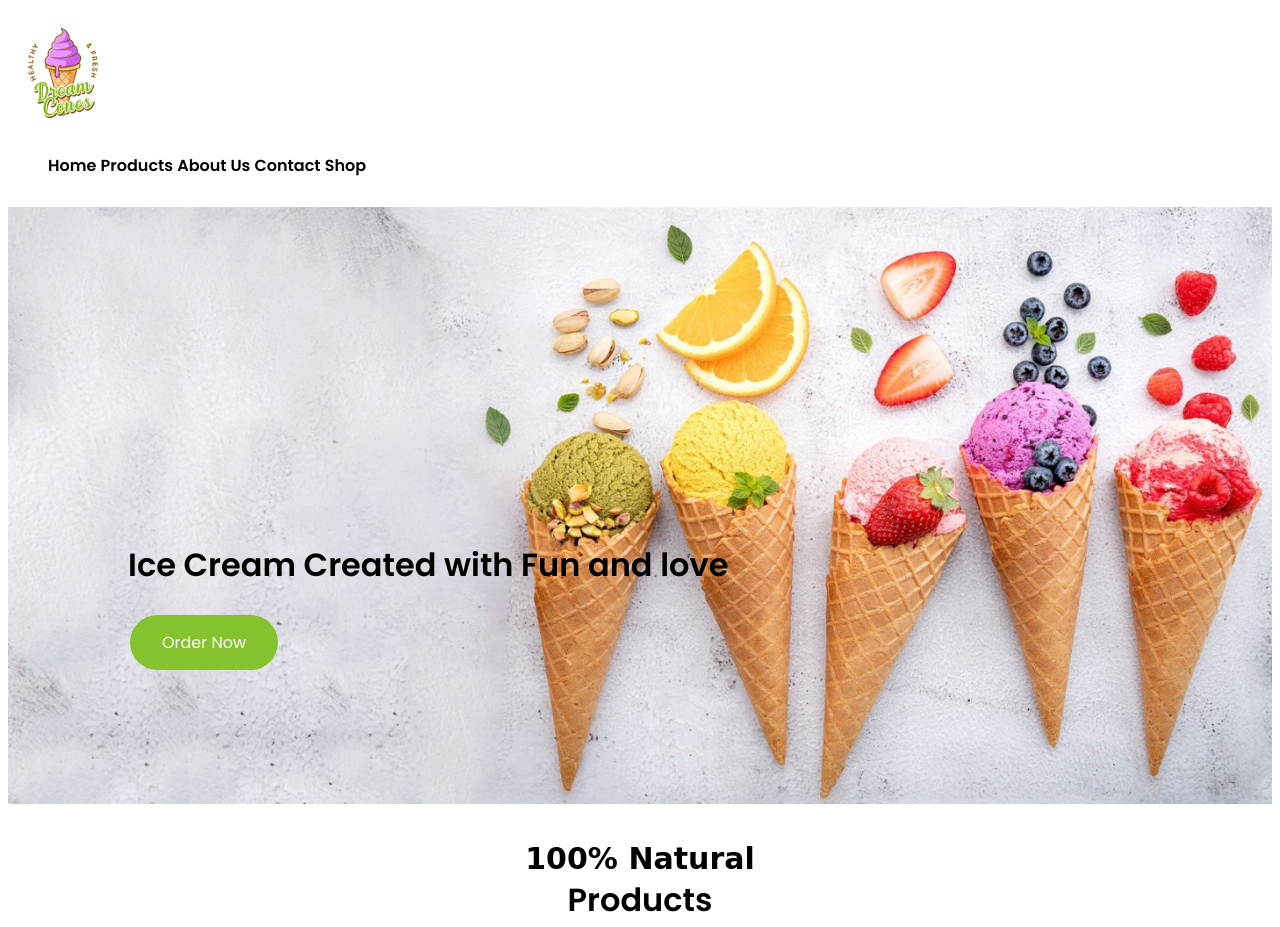
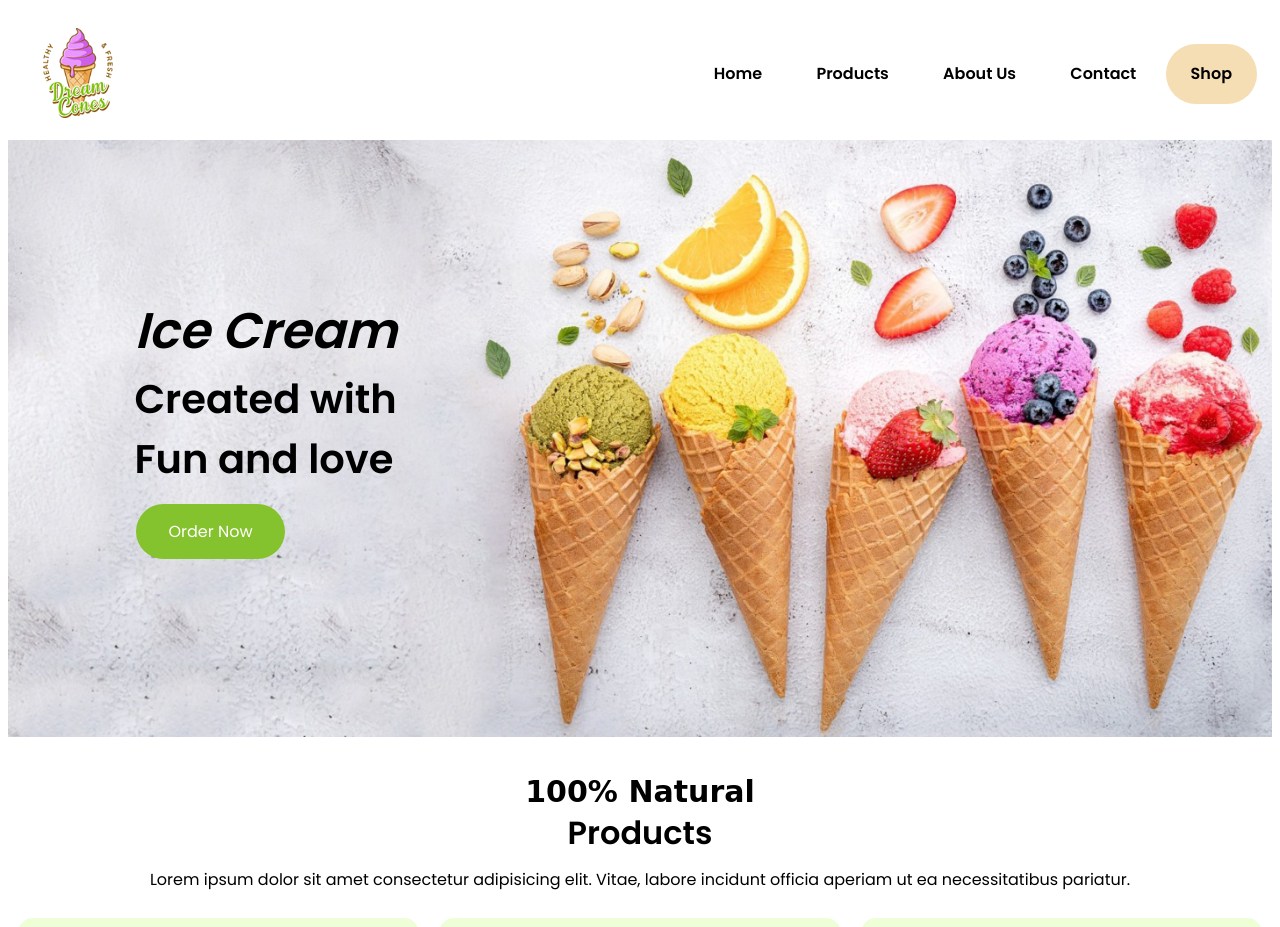
Before and after one commit to pera0043/mtm6201-midterm, a plain HTML site: page index.html in a window 1280 px wide. Shown: the top 927 px of the page. Drawn offline with Linux system fonts and the light colour scheme; a web font is replaced by a local one.

Commit message:
Adds styles for desktop view

```diff
--- a/css/styles.css
+++ b/css/styles.css
@@ -47,19 +47,41 @@ nav ul {
     color: black;
     font-weight: 600;
 }
+.header-section {
+    position: relative;
+    text-align: left;
+}
 
 /* Aligning header text to the image */
 .overlay {
     position: absolute;
-    top: 65%;
-    left: 10%;
+    top: 8%;
+    left: 8%;
     /* transform: translate(-50%, -50%); */
-  }
+}
 
-  img {
+img {
     max-width: 100%;
     /* height: auto; */
-  }
+}
+
+.overlay h1{
+    margin-bottom: 0;
+    font-size: 40px;
+    font-style: italic;
+}
+
+.overlay h2{
+    margin-top: 0;
+    margin-bottom: 0;
+    font-size: 30px;
+}
+
+.overlay h4{
+    margin-top: 0px;
+    font-size: 30px;
+    margin-bottom: 0;
+}
 
 .order-button {
     background-color: #84C32D;
@@ -69,7 +91,7 @@ nav ul {
     text-decoration: none;
     display: inline-block;
     font-size: 16px;
-    margin: 4px 2px;
+    margin: 15px 2px;
     cursor: pointer;
     border-radius: 50px;
 }
@@ -94,7 +116,7 @@ nav ul {
 p {
     text-align: center;
     margin-top: 10px;
-    padding-bottom: 30px;
+    /* padding-bottom: 30px; */
 }
 
 .icecream {
@@ -256,20 +278,26 @@ p {
     padding: 0;
 }
 
+hr.solid {
+    border-top: 1px solid #bbb;
+  }
+
 footer {
     background-color: #FCF4FF;
     padding-top: 30px;
+    text-align: center;
+    padding-bottom: 20px;
 }
 
 footer p {
     text-align: center;
-    padding-left: 30px;
+    padding-top: 30px;
+
 }
 
 .fa {
-    padding: 20px;
-    font-size: 30px;
-    /* width: 30px; */
+    padding: 10px;
+    font-size: 15px;
     text-align: center;
     text-decoration: none;
     margin: 5px 2px;
@@ -283,7 +311,7 @@ footer p {
   .fa-facebook {
     background: #3B5998;
     color: white;
-    width: 70px;
+    width: 35px;
   }
 
   .fa-twitter {
@@ -294,17 +322,14 @@ footer p {
   .fa-youtube {
     background: #bb0000;
     color: white;
-    width: 70px;
+    width: 35px;
   }
 
   .fa-instagram {
     background: #125688;
     color: white;
-    width: 70px;
+    width: 35px;
   }
-
-
-
 
 
 
@@ -312,13 +337,79 @@ footer p {
 /* Desktop view css starts here. Adding media querie to add styles for minimum width of 760px and over */
 @media screen and (min-width:760px) {
 
-    /* body {
-        display: grid;
-        grid-template-rows: ;
-    } */
-
-    nav li {
-        display: inline-block;
+    .navigation {
+        display: flex;
+        align-items: center;
+        justify-content: space-between;
+        /* padding-right: 10%; */
+        margin-left: 15px;
+        margin-right: 15px;
     }
 
+    .logo-img {
+        margin-bottom: 15px;
+    }
+
+    .navigation ul li {
+        display: inline-block;
+        padding: 5px 25px;
+    }
+
+    .atags li:nth-child(5) {
+        background-color: wheat;
+        border-radius: 30px;
+    }
+
+    .atags li:nth-child(5):hover {
+        color: #3B5998;
+    }
+
+    .overlay {
+        position: absolute;
+        top: 20%;
+        left: 10%;
+        /* transform: translate(-50%, -50%); */
+    }
+
+    .overlay h1 {
+        font-size: 50px;
+    }
+
+    .overlay h2 {
+        font-size: 40px;
+    }
+
+    .overlay h4 {
+        font-size: 40px;
+    }
+
+    .grid {
+        display: grid;
+        grid-template-columns: 1fr 1fr 1fr;
+    }
+
+    .products-header {
+        grid-column-start: 1;
+        grid-column-end: 7;
+    }
+
+    .icecream {
+        grid-column-start: 1;
+        grid-column-end: 2;
+    }
+
+    .sundae {
+        grid-column-start: 2;
+        grid-column-end: 3;
+    }
+
+    .milkshake {
+        grid-column-start: 3;
+        grid-column-end: 4;
+    }
+
+
+
+
+
 }
--- a/index.html
+++ b/index.html
@@ -22,7 +22,7 @@
             <div>
                 <img src="images/logo-98.png" alt="logo" class="logo-img">
             </div>
-            <ul>
+            <ul class="atags">
                 <li><a href="#">Home</a></li>
                 <li><a href="#">Products</a></li>
                 <li><a href="#">About Us</a></li>
@@ -30,7 +30,7 @@
                 <li><a href="#">Shop</a></li>
             </ul>
            </nav>
-
+    <div class="header-section">
            <img
            srcset="images/header-760.jpg 760w,
                    images/header-1440.jpg 1440w"
@@ -40,19 +40,24 @@
            alt="image of ice cream cones">
 
            <div class="overlay">
-            <h1>Ice Cream Created with Fun and love</h1>
+            <h1>Ice Cream </h1>
+            <h2>Created with</h2>
+            <h4>Fun and love</h4>
             <div class="order-button">
                 <a href="#">Order Now</a>
+            </div>
            </div>
     </div>
 
         </header>
         <main class="products">
+            <div class="grid">
+                <div class="products-header">
                     <h3>100% Natural</h3>
                     <h1>Products</h1>
                     <p>Lorem ipsum dolor sit amet consectetur adipisicing elit. Vitae, labore incidunt officia aperiam ut ea necessitatibus pariatur.</p>
+                </div>
                 <div class="icecream">
-
                     <img
                     srcset="images/product1-85.png 760w,
                             images/product1-120.png 1440w"
@@ -67,7 +72,6 @@
                 </div>
 
                 <div class="Sundae">
-
                     <img
                     srcset="images/product2-85.png 760w,
                             images/product2-120.png 1440w"
@@ -79,10 +83,9 @@
                     <h2>Sundae</h2>
                     <p>Lorem ipsum dolor sit amet, consectetur adipisicing elit. Aliquid consequatur incidunt ex odio consectetur. Amet repudiandae debitis odio consectetur, nemo minima nam, saepe illo aliquid laborum, voluptates asperiores architecto placeat.</p>
                     <i class="fa-solid fa-arrow-right"></i>
+                </div>
 
-            </div>
                 <div class="milkshake">
-
                     <img
                     srcset="images/product3-85.png 760w,
                             images/product3-120.png 1440w"
@@ -95,7 +98,7 @@
                     <p>Lorem ipsum, dolor sit amet consectetur adipisicing elit. Temporibus sit eaque odio velit, voluptates et delectus voluptate voluptatibus neque natus unde quae nostrum quia excepturi ex illum? Molestias, itaque beatae?</p>
                     <i class="fa-solid fa-arrow-right"></i>
                 </div>
-
+            </div>
             <div class="why">
                 <h3>Why Choose</h3>
                 <h1>Our Ice Creams</h1>
@@ -181,6 +184,7 @@
         </div>
         <!-- adding social media icons to the footer -->
         <footer>
+            <hr class="solid">
             <p>&copy; Copyright Dream Cones Ice Cream 2022. All images are taken from <a href="https://unsplash.com/">Unsplash.</a> </p>
             <a href="#" class="fa fa-facebook"></a>
             <a href="#" class="fa fa-twitter"></a>
```
Also changed, not shown: 1 other file. Lines whose indentation alone changed are shown as unchanged.
